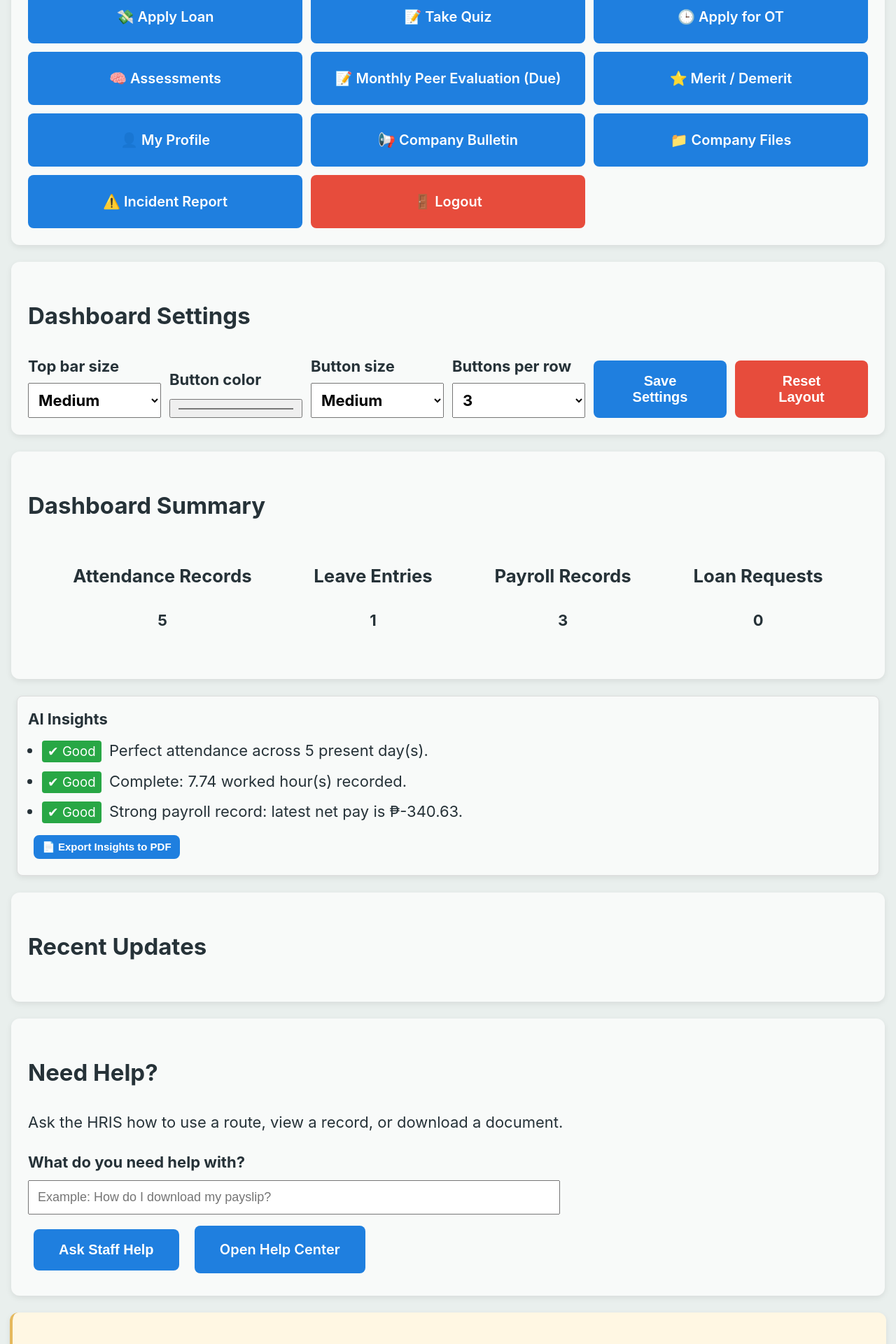
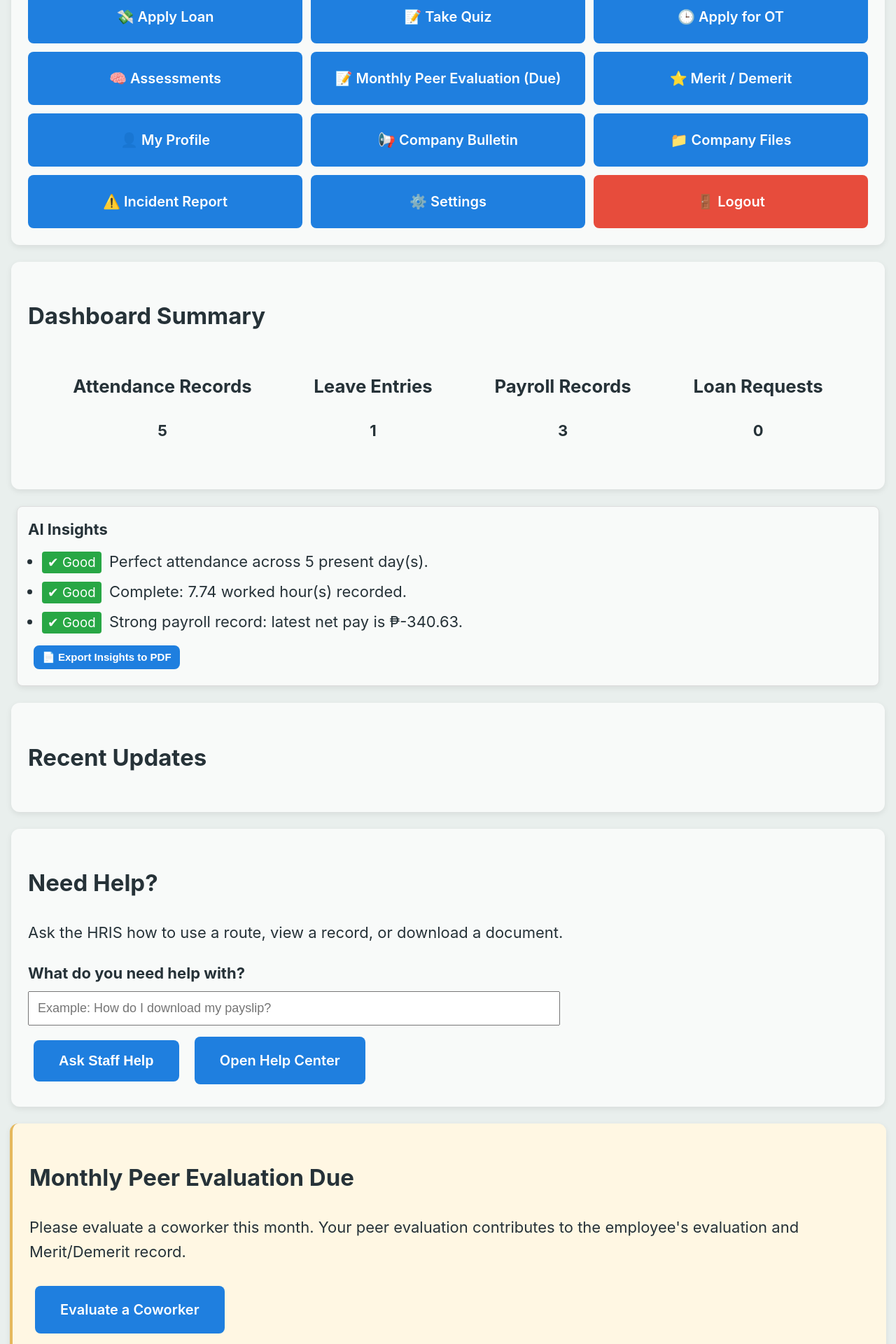
Before and after one commit to edzvr/hris, a Flask app: page /dashboard_staff in a window 1280 px wide. Shown: the part 1181-3101 px from the top of the page at 70% size. Run offline with Flask 3, Linux system fonts and the light colour scheme; a user stored in the database is signed in; data comes from the database, SQL or seed files in the repository; data that the repository does not hold is empty; some libraries are stand-ins or nearby versions.

Commit message:
Hide staff dashboard settings

```diff
--- a/templates/dashboard_staff.html
+++ b/templates/dashboard_staff.html
@@ -78,7 +78,8 @@
           margin-top: 15px;
           align-items: stretch;
         }
-        .dashboard-links a {
+        .dashboard-links a,
+        .dashboard-links button {
           text-align:center;
           display:flex;
           align-items:center;
@@ -90,6 +91,13 @@
           font-size: var(--staff-button-font-size, 20px);
           line-height:1.25;
         }
+        .dashboard-links button {
+          border:0;
+          cursor:pointer;
+          font-family:inherit;
+        }
+        #staffSettingsPanel { display:none; }
+        #staffSettingsPanel.is-open { display:block; }
         .staff-dashboard-settings {
           display:grid;
           grid-template-columns:repeat(auto-fit, minmax(190px, 1fr));
@@ -108,7 +116,7 @@
           header h1 { font-size: 24px; }
           header p { font-size: 15px; }
           .dashboard-links { grid-template-columns: repeat(min(var(--staff-buttons-per-row, 2), 2), minmax(0, 1fr)); gap: 8px; }
-          .dashboard-links a { min-height:64px; font-size:14px; padding:10px 8px; }
+          .dashboard-links a, .dashboard-links button { min-height:64px; font-size:14px; padding:10px 8px; }
           .btn { padding: 12px 14px; font-size: 15px; margin: 4px; }
           .brand-header { margin: 10px 0; }
           .brand-header img { max-height: 48px; margin: 0 4px; }
@@ -208,11 +216,12 @@
             <a href="{{ url_for('bulletin') }}" class="btn btn-primary">📢 Company Bulletin</a>
             <a href="{{ url_for('company_files') }}" class="btn btn-primary">📁 Company Files</a>
             <a href="{{ url_for('submit_incident') }}" class="btn btn-primary">⚠️ Incident Report</a>
+            <button type="button" class="btn btn-primary" onclick="toggleStaffSettings()">⚙️ Settings</button>
             <a href="{{ url_for('logout') }}" class="btn btn-red">🚪 Logout</a>
         </div>
     </div>
 
-        <div class="container card dashboard-section">
+          <div id="staffSettingsPanel" class="container card dashboard-section">
           <h2>Dashboard Settings</h2>
           <div class="staff-dashboard-settings">
             <label>Top bar size
@@ -474,6 +483,15 @@
     });
   }
 
+  function toggleStaffSettings() {
+    const panel = document.getElementById('staffSettingsPanel');
+    if (!panel) return;
+    panel.classList.toggle('is-open');
+    if (panel.classList.contains('is-open')) {
+      panel.scrollIntoView({ behavior: 'smooth', block: 'start' });
+    }
+  }
+
   function applyStaffDashboardSettings(settings) {
     const sizes = {
       small: { height: '58px', padding: '10px', fontSize: '15px' },
```
